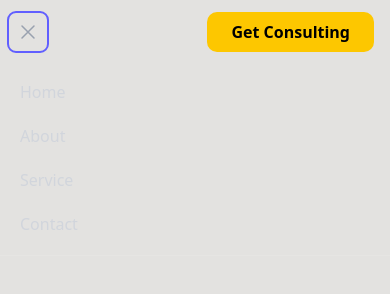
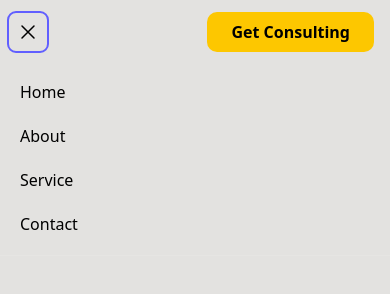
Before and after one commit to Rohitd3v/landing-page, a Next.js app: page / in a window 390 px wide. Both pictures are taken after a click on the button "Open main menu". Shown: the top 294 px of the page. Built offline with nearby package versions, Linux system fonts and the light colour scheme.

Commit message:
updated navBar

```diff
--- a/src/app/components/NavBar.tsx
+++ b/src/app/components/NavBar.tsx
@@ -30,7 +30,7 @@ export default function NavBar() {
       <div className="mx-auto max-w-7xl px-2 sm:px-6 lg:px-8">
         <div className="relative flex h-16 items-center justify-between">
           <div className="absolute inset-y-0 left-0 flex items-center sm:hidden">
-            <DisclosureButton className="group relative inline-flex items-center justify-center rounded-md p-2 text-gray-400 hover:bg-white/5 hover:text-white focus:outline-2 focus:-outline-offset-1 focus:outline-indigo-500">
+            <DisclosureButton className="group relative inline-flex items-center justify-center rounded-md p-2 text-black hover:bg-white/5 hover:text-white focus:outline-2 focus:-outline-offset-1 focus:outline-indigo-500">
               <span className="absolute -inset-0.5" />
               <span className="sr-only">Open main menu</span>
               <Bars3Icon
@@ -90,7 +90,7 @@ export default function NavBar() {
               className={classNames(
                 item.current
                   ? "bg-gray-950/50 text-white"
-                  : "text-gray-300 hover:bg-white/5 hover:text-white",
+                  : "text-black hover:bg-white/5 hover:text-white",
                 "block rounded-md px-3 py-2 text-base font-medium",
               )}
             >
```
